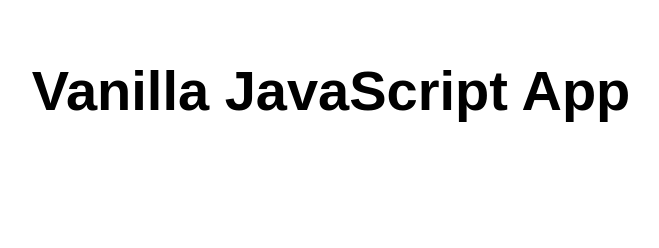
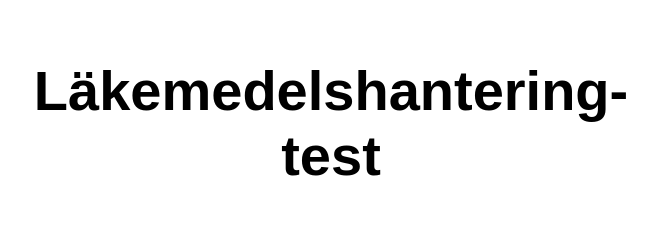
Before and after one commit to SashaPerkovic/MSWebb, a plain HTML site: page src/index.html in a window 1280 px wide. Shown: the whole page, without its empty margins (309-968 px from the left). Drawn offline with Linux system fonts and the light colour scheme.

Commit message:
Updated title and body

```diff
--- a/src/index.html
+++ b/src/index.html
@@ -5,12 +5,12 @@
   <meta charset="UTF-8">
   <meta name="viewport" content="width=device-width, initial-scale=1.0">
   <link rel="stylesheet" href="styles.css">
-  <title>Vanilla JavaScript App</title>
+  <title>Läkemedelshantering-test</title>
 </head>
 
 <body>
   <main>
-    <h1>Vanilla JavaScript App</h1>
+    <h1>Läkemedelshantering-test</h1>
   </main>
 </body>
 
```
